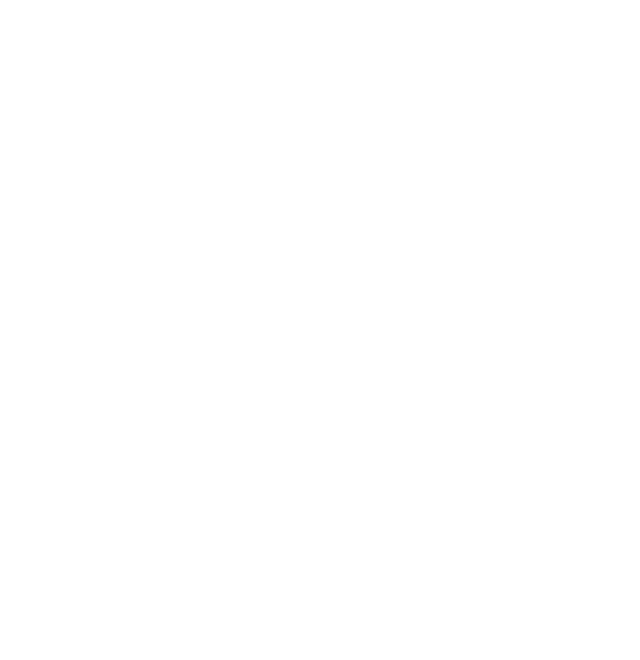
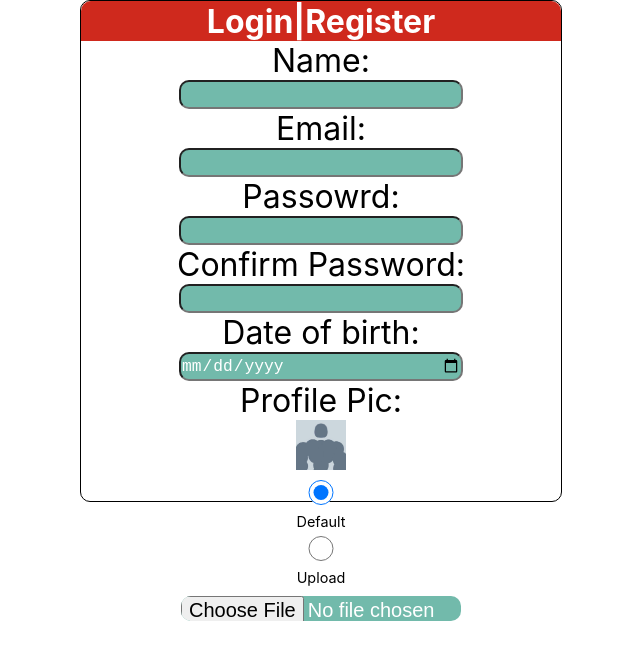
Before and after one commit to KoussayDhifi/Meddit, a React (Create React App) app: page /register in a window 1280 px wide. Shown: the top 660 px of the page, without its empty margins (319-959 px from the left). Built offline with nearby package versions, Linux system fonts and the light colour scheme.

Commit message:
Add a basic registeration form

```diff
--- a/src/App.js
+++ b/src/App.js
@@ -1,5 +1,6 @@
 import NavBar from './Components/navBar/navBar.js'
 import Login from './Components/Authentication/login.js'
+import Register from './Components/Registeration/register.js'
 import {BrowserRouter as Router,Route,Link} from 'react-router-dom'
 
 function App() {
@@ -7,6 +8,7 @@
     <div className="App">
       <Router>
         <Route path="/login" component={Login}/>
+        <Route path="/register" component={Register}/>
       </Router>
 
     </div>
--- a/src/Components/Authentication/login.js
+++ b/src/Components/Authentication/login.js
@@ -1,11 +1,12 @@
 import './login.css'
+import {Link} from 'react-router-dom'
 
 const Login = () => {
       return (
         <div className="Login">
           <form>
             <div className="title">
-              <h1><a href="/login">Login</a>|<a href="/register">Register</a></h1>
+              <h1><Link to="/login"><a>Login</a></Link>|<Link to="/register"><a>Register</a></Link></h1>
             </div>
             <br/>
             <label for="email">Email:</label><br/>
--- /dev/null
+++ b/src/Components/Registeration/register.css
@@ -0,0 +1,26 @@
+.Register
+{
+  text-align: center;
+  display: flex;
+  justify-content: center;
+}
+
+.Register form input
+{
+  height: 25px;
+  width: 280px;
+  font-size: 125%;
+  border-radius: 10px;
+  background-color: #72baab;
+  color:#FFFF;
+}
+
+.Register form label
+{
+  font-size: 200%;
+}
+
+img
+{
+  width: 50px;
+}
--- /dev/null
+++ b/src/Components/Registeration/register.js
@@ -0,0 +1,34 @@
+import './register.css'
+import {Link} from 'react-router-dom'
+import {useState} from 'react';
+
+const Register = () => {
+  return(
+    <div className="Register">
+      <form>
+        <div className="title">
+          <h1><Link to="/login"><a>Login</a></Link>|<Link to="/register"><a>Register</a></Link></h1>
+        </div>
+        <label for="name">Name:</label><br/>
+        <input type="text" id="name" className="name"/><br/>
+        <label for="email">Email:</label><br/>
+        <input type="email" id="email" className="email"/><br/>
+        <label for="p1">Passowrd:</label><br/>
+        <input type="password" id="p1" className="p1"/><br/>
+        <label for="p2">Confirm Password:</label><br/>
+        <input type="password" id="p2" className="p2"/><br/>
+        <label for="date">Date of birth:</label><br/>
+        <input type="date" id="date" className="date"/><br/>
+        <label for="date">Profile Pic:</label><br/>
+        <img src="/Pfps/default.jpg"/><br/>
+        <input type="radio" id="default" name='pfp' checked/><label class="default" for="default"><p>Default</p></label>
+        <input type="radio" id="upload" name='pfp'/><label class="upload" for="upload"><p>Upload</p></label>
+        <input type="file"/>
+
+
+      </form>
+    </div>
+  )
+}
+
+export default Register
```
